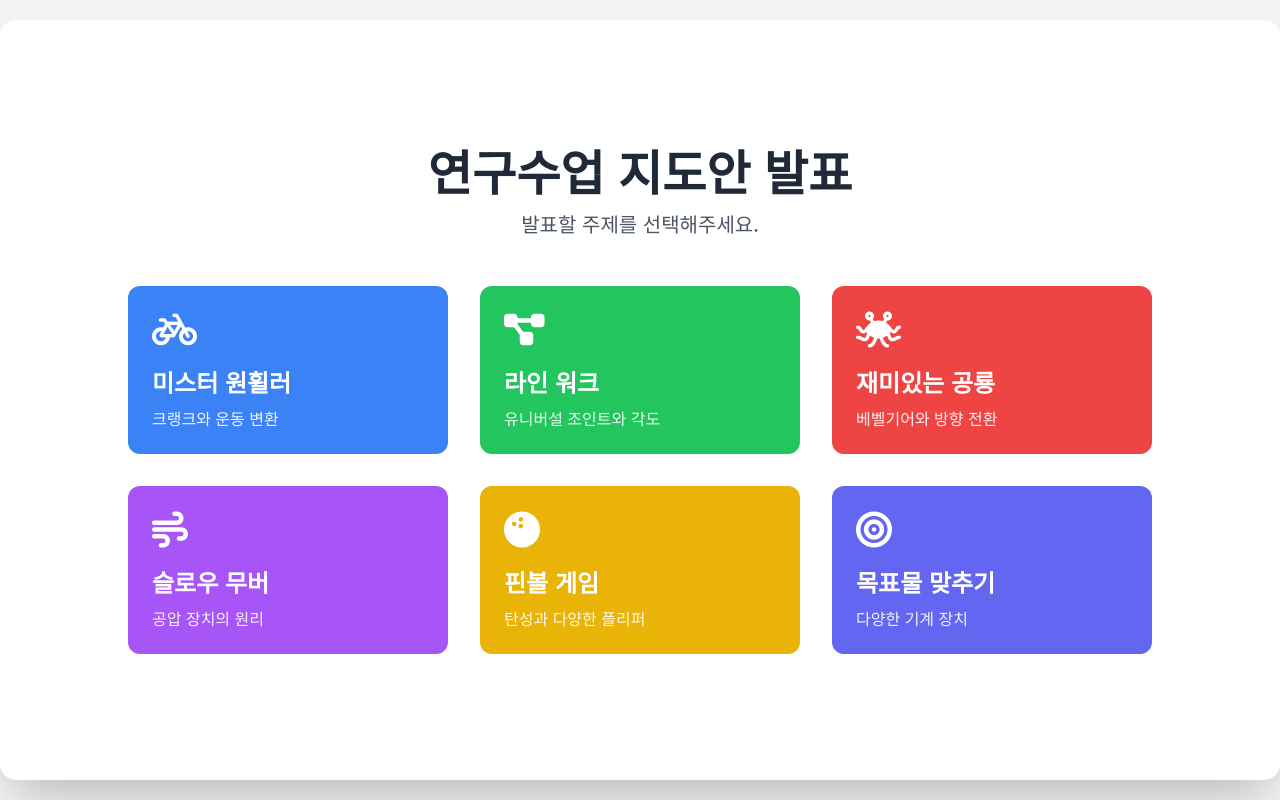
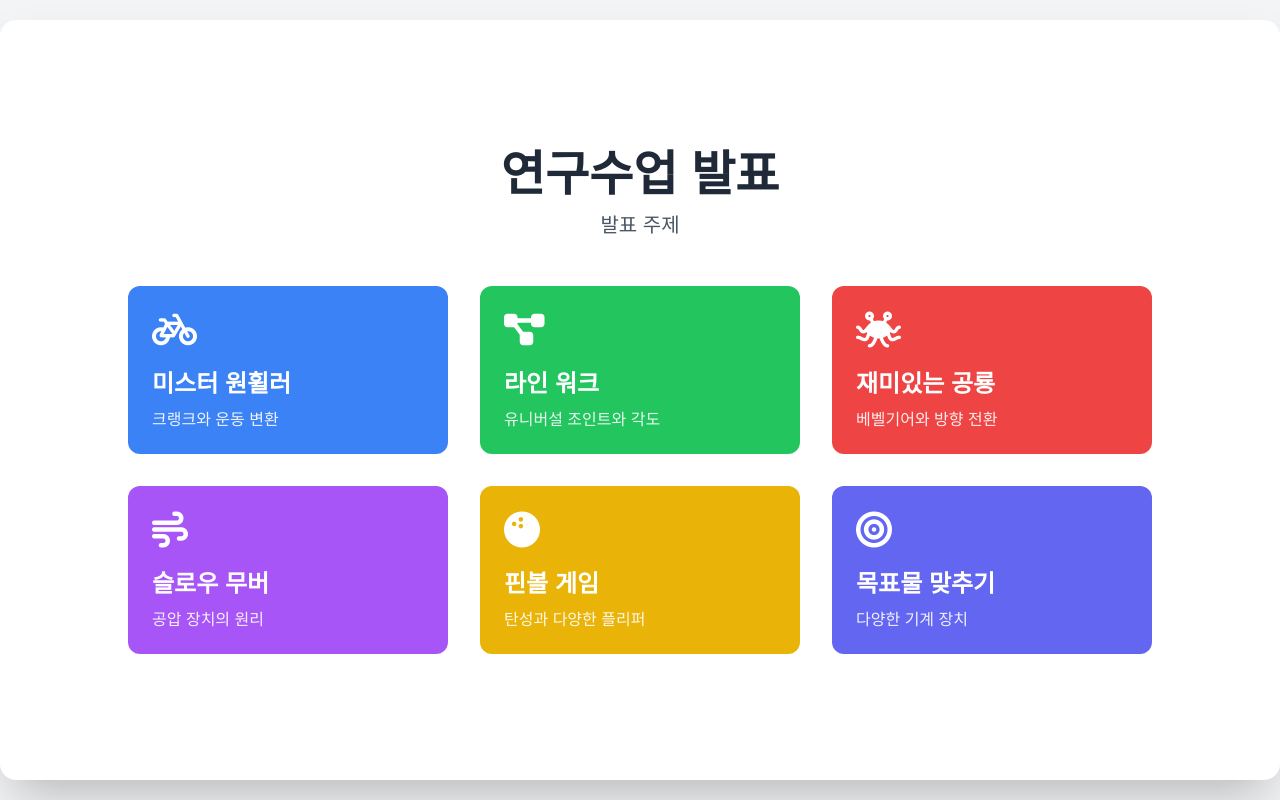
Before and after one commit to River-Jadestone/lessonstudy, a plain HTML site: page index.html in a window 1280 px wide. Drawn offline with nearby package versions, Linux system fonts and the light colour scheme.

Commit message:
Update index.html

```diff
--- a/index.html
+++ b/index.html
@@ -3,7 +3,7 @@
 <head>
     <meta charset="UTF-8">
     <meta name="viewport" content="width=device-width, initial-scale=1.0">
-    <title>연구수업 지도안 종합 슬라이드쇼</title>
+    <title>브릭Q모션프라임x스파이크에센셜 연구수업</title>
     <script src="https://cdn.tailwindcss.com"></script>
     <link rel="stylesheet" href="https://cdnjs.cloudflare.com/ajax/libs/font-awesome/6.4.0/css/all.min.css">
     <link href="https://fonts.googleapis.com/css2?family=Noto+Sans+KR:wght@400;700;900&display=swap" rel="stylesheet">
@@ -68,8 +68,8 @@
 
             <!-- Home Slide (Table of Contents) -->
             <div id="home-slide" class="active flex-col items-center justify-center p-8 lg:p-12">
-                <h1 class="text-4xl lg:text-5xl font-black text-gray-800 mb-4">연구수업 지도안 발표</h1>
-                <p class="text-xl text-gray-600 mb-12">발표할 주제를 선택해주세요.</p>
+                <h1 class="text-4xl lg:text-5xl font-black text-gray-800 mb-4">연구수업 발표</h1>
+                <p class="text-xl text-gray-600 mb-12">발표 주제</p>
                 <div class="grid grid-cols-2 lg:grid-cols-3 gap-8 w-full max-w-5xl">
                     <!-- Topic Cards -->
                     <div class="topic-card bg-blue-500 text-white p-6 rounded-xl cursor-pointer" data-topic="mr-onewheeler">
```
